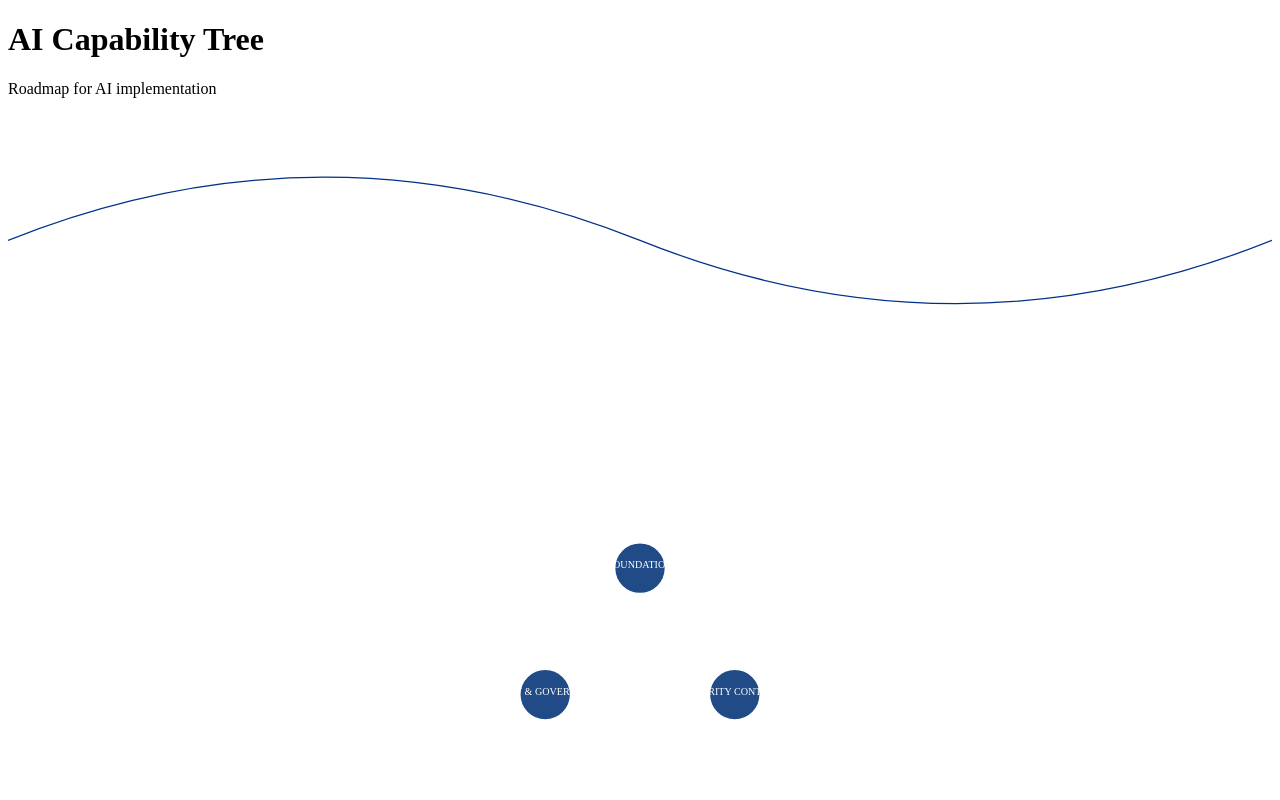
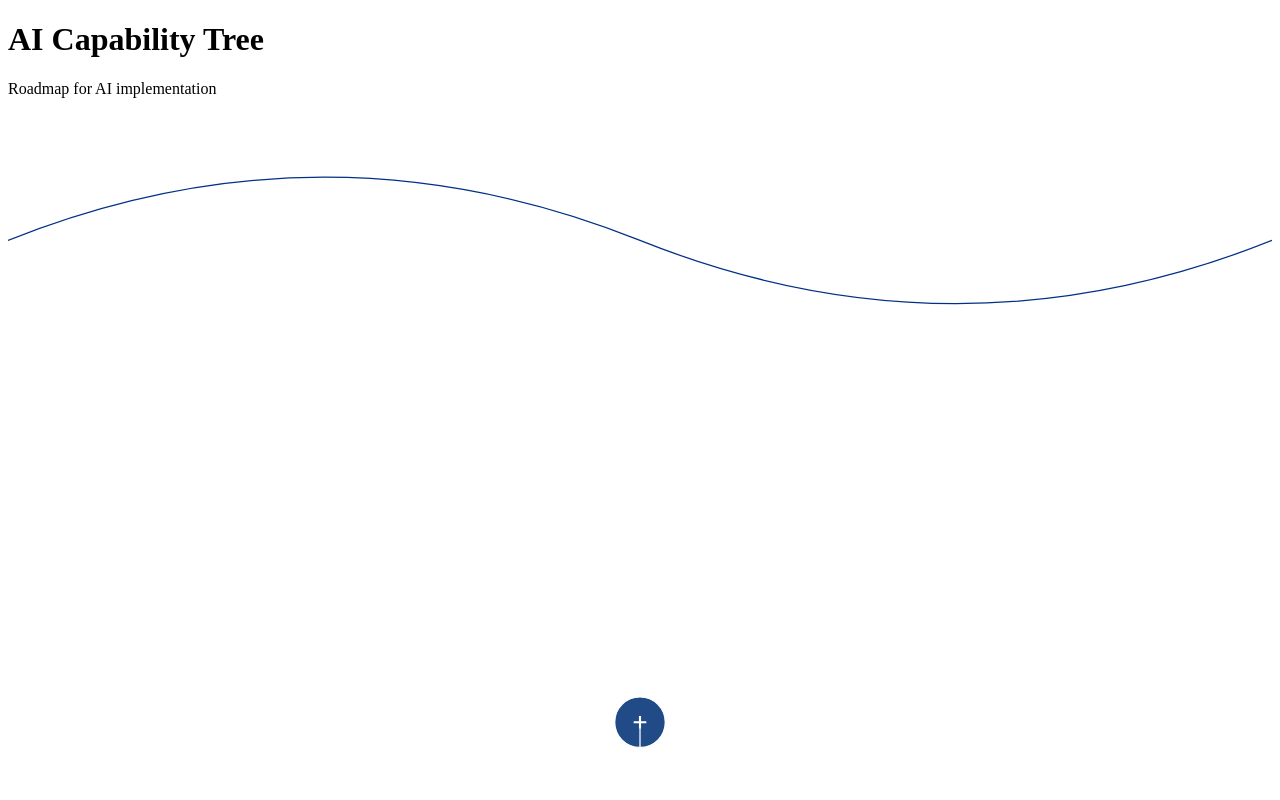
Before and after one commit to CasperGrey/roadmap-tree, a React (Create React App) app: page / in a window 1280 px wide. Shown: the top 800 px of the page. Built offline with nearby package versions, Linux system fonts and the light colour scheme.

Commit message:
added 3 laayers of nodes

```diff
--- a/public/index.html
+++ b/public/index.html
@@ -3,6 +3,7 @@
   <head>
     <meta charset="utf-8" />
     <meta name="viewport" content="width=device-width, initial-scale=1" />
+    <link href="https://fonts.googleapis.com/css2?family=Karla:wght@500&family=Poppins:wght@400;500&display=swap" rel="stylesheet">
     <title>Roadmap Tree</title>
   </head>
   <body>
--- a/src/components/layout/AITree.tsx
+++ b/src/components/layout/AITree.tsx
@@ -6,13 +6,13 @@ interface AITreeProps {
 }
 
 export default function AITree({ data }: AITreeProps) {
-  const renderNode = (node: TreeNode, x: number, y: number, level: number) => {
-    const childSpacing = 300;
-    const verticalSpacing = 200;
+    const renderNode = (node: TreeNode, x: number, y: number) => {
+        const isParent = node.type === 'parent';
+        const isSub = node.type === 'sub';
 
         return (
             <g key={node.id}>
-          {/* Node */}
+                {/* Node Circle */}
                 <circle
                     cx={x}
                     cy={y}
@@ -23,34 +23,57 @@ export default function AITree({ data }: AITreeProps) {
                     className="cursor-pointer hover:scale-105 transition-transform"
                 />
 
-          {/* Text */}
+                {/* Icon */}
+                <svg x={x-20} y={y-20} width="40" height="40" viewBox="0 0 24 24" fill="none" stroke="white">
+                    <path d={node.icon} strokeWidth="2" />
+                </svg>
+
+                {/* Title */}
+                {isParent ? (
                     <text
-              x={x}
+                        x={x + 60}
                         y={y}
-              textAnchor="middle"
                         fill="white"
-              className="text-sm font-bold"
+                        className="font-karla text-xl"
+                        dominantBaseline="middle"
                     >
                         {node.title}
                     </text>
+                ) : (
+                    <text
+                        x={x}
+                        y={y + 60}
+                        fill="white"
+                        className="font-poppins text-base text-center"
+                        textAnchor="middle"
+                    >
+                        {node.title}
+                    </text>
+                )}
 
-          {/* Children */}
+                {/* Render children */}
                 {node.children?.map((child, index) => {
-            const childX = x - ((node.children!.length - 1) * childSpacing / 2) + (index * childSpacing);
-            const childY = y + verticalSpacing;
+                    let childX = x;
+                    let childY = y;
+
+                    if (child.type === 'sub') {
+                        childY += 200;  // Vertical spacing for sub nodes
+                    } else if (child.type === 'sub2') {
+                        childX += 150;  // Diagonal spacing for sub2 nodes
+                        childY += 150;
+                    }
 
                     return (
                         <g key={child.id}>
-                  {/* Straight connecting line */}
                             <line
                                 x1={x}
-                      y1={y + 40} // node radius
+                                y1={y}
                                 x2={childX}
-                      y2={childY - 40} // node radius
+                                y2={childY}
                                 stroke="white"
                                 strokeWidth="2"
                             />
-                  {renderNode(child, childX, childY, level + 1)}
+                            {renderNode(child, childX, childY)}
                         </g>
                     );
                 })}
@@ -60,8 +83,18 @@ export default function AITree({ data }: AITreeProps) {
 
     return (
         <div className="bg-bg-dark w-full min-h-screen">
+            <div className="absolute inset-0 overflow-hidden">
+                {/* Background wave pattern */}
+                <svg width="100%" height="100%" className="opacity-10">
+                    <path
+                        d="M-100,100 C150,200 350,0 500,100 C650,200 850,0 1000,100 V300 H-100 Z"
+                        fill="white"
+                    />
+                </svg>
+            </div>
+
             <svg width="100%" height="900" viewBox="-500 0 2000 1000">
-          {renderNode(data, 500, 100, 0)}
+                {renderNode(data, 500, 100)}
             </svg>
         </div>
     );
--- a/src/data/treeData.ts
+++ b/src/data/treeData.ts
@@ -1,27 +1,37 @@
 // src/data/treeData.ts
+export type NodeType = 'parent' | 'sub' | 'sub2';
+
 export interface TreeNode {
     id: string;
+    type: NodeType;
     title: string;
-    description: string;
+    description?: string;
+    icon: string;  // SVG path or icon name
+    parentId?: string;  // for sub and sub2 nodes
     children?: TreeNode[];
 }
 
 export const treeData: TreeNode = {
-    id: 'root',
-    title: 'FOUNDATION',
-    description: 'Core AI governance and controls',
+    id: 'foundation',
+    type: 'parent',
+    title: 'Foundation',
+    icon: 'M12 6v6m0 0v6m0-6h6m-6 0H6',  // Example SVG path
     children: [
         {
             id: 'policy',
-            title: 'POLICY & GOVERNANCE',
-            description: 'Risk framework and controls',
-            children: []
-        },
-        {
-            id: 'security',
-            title: 'SECURITY CONTROLS',
-            description: 'MS Purview implementation',
-            children: []
+            type: 'sub',
+            title: 'Policy & Governance',
+            icon: 'M9 12l2 2 4-4',
+            parentId: 'foundation',
+            children: [
+                {
+                    id: 'risk',
+                    type: 'sub2',
+                    title: 'Risk Framework',
+                    icon: 'M12 9v3m0 0v3m0-3h3m-3 0H9m12 0a9 9 0 11-18 0 9 9 0 0118 0z',
+                    parentId: 'policy'
+                }
+            ]
         }
     ]
 };
```
Also changed, not shown: tailwind.config.js (+6 -4 lines). Lines whose indentation alone changed are shown as unchanged.
